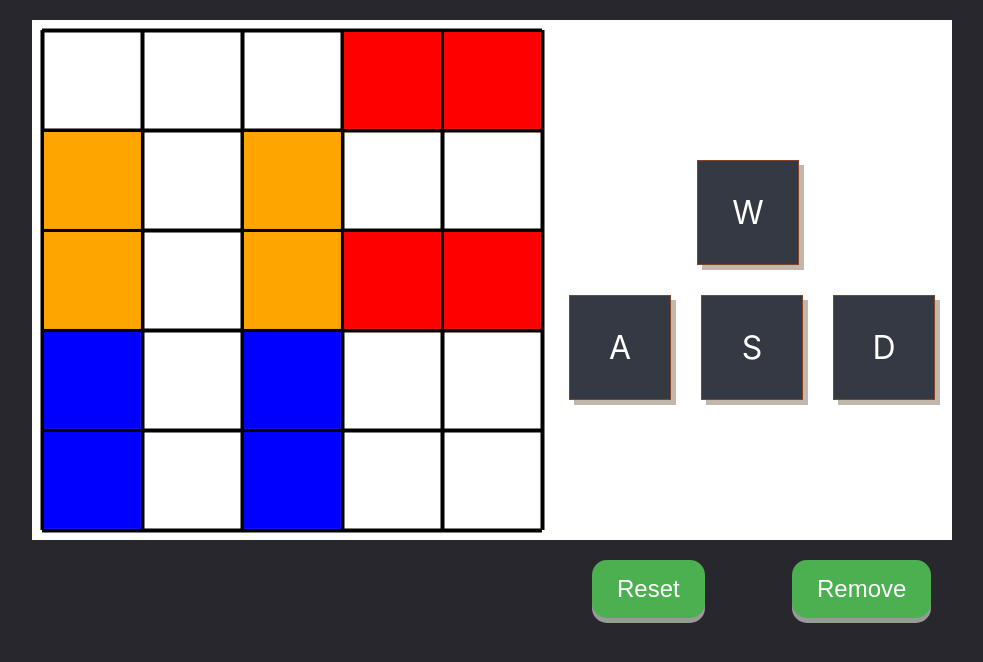
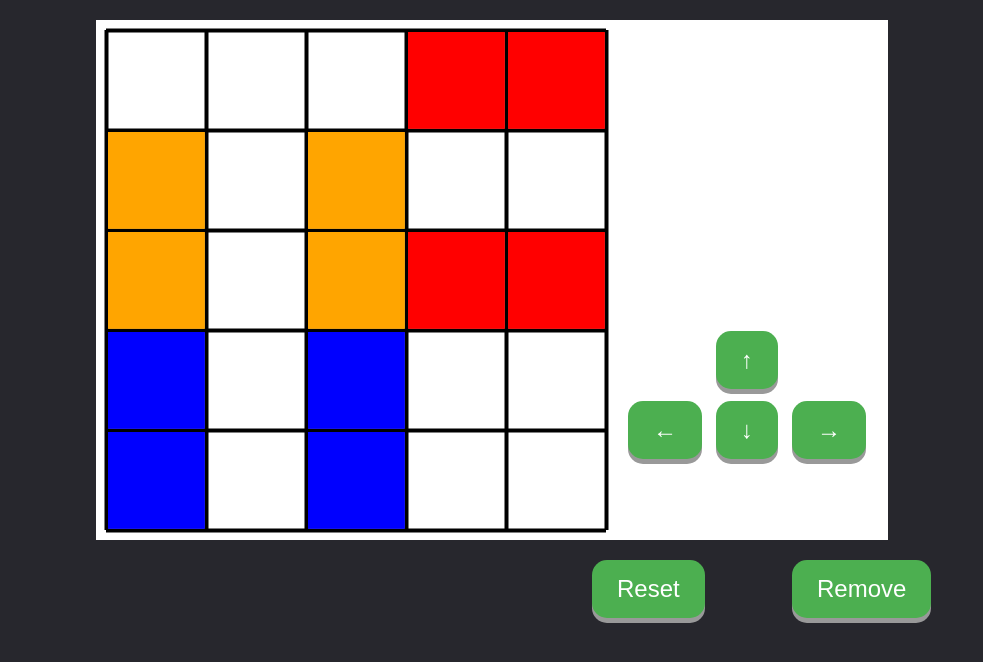
Before and after one commit to atiwari18/square-push, a React (Create React App) app: page /board1 in a window 1280 px wide. Shown: the top 662 px of the page, without its empty margins (148-1131 px from the left). Built offline with nearby package versions, Linux system fonts and the light colour scheme.

Commit message:
Move Logic w/ Buttons (Left goes Up)

```diff
--- a/src/Model/Model.js
+++ b/src/Model/Model.js
@@ -1,15 +1,16 @@
 export class MoveType {
-    constructor(deltaR, deltaC, label) {
+    constructor(deltaR, deltaC) {
         this.deltaR = deltaR;
         this.deltaC = deltaC;
-        this.label = label;
     }
+
+
 }
 
-export const Up = new MoveType(-1, 0, "up");
-export const Down = new MoveType(1, 0, "down");
-export const Left = new MoveType(0, -1, "left");
-export const Right = new MoveType(0, 1, "right");
+export const Up = new MoveType(-1, 0);
+export const Down = new MoveType(1, 0);
+export const Left = new MoveType(0, -1);
+export const Right = new MoveType(0, 1);
 
 export class Location {
     constructor(row, column) {
@@ -72,7 +73,7 @@ export class Board {
 
         //Can NinjaSE move left?
         let available = false;
-        if(this.ninjaSE.column > 0) {
+        if(coord.column > 0) {
             available = true;
             if (available) {
                 moves.push(Left);
@@ -81,7 +82,7 @@ export class Board {
 
         //Can NinjaSe move right?
         available = false;
-        if((this.ninjaSE.column + 1) < (this.columns)) {
+        if((coord.column + 1) < (this.columns - 1)) {
             available = true;
             if (available) {
                 moves.push(Right);
@@ -90,7 +91,7 @@ export class Board {
 
         //Can NinjaSE move down?
         available = false;
-        if ((this.ninjaSE.row + 1) < (this.rows)) {
+        if ((coord.row + 1) < (this.rows - 1)) {
             available = true;
             if (available) {
                 moves.push(Down);
@@ -99,7 +100,7 @@ export class Board {
 
         //Can NinjaSE move up?
         available = false;
-        if (this.ninjaSE.row > 0) {
+        if (coord.row > 0) {
             available = true;
             if(available) {
                 moves.push(Up);
@@ -126,9 +127,9 @@ export default class Model {
         var pieces = [];
         for (let p of info.initial) {
             const color = p.color;
-            const numRows = parseInt(p.row) - 1;
-            const numColumns = p.column.charCodeAt(0) - 'A'.charCodeAt(0);
-            pieces.push(new Piece(color, numRows, numColumns));
+            const row = parseInt(p.row) - 1;
+            const col = p.column.charCodeAt(0) - 'A'.charCodeAt(0);
+            pieces.push(new Piece(color, row, col));
         }
 
         this.board = new Board(numRows, numColumns, pieces, ninjaSEObj);
--- a/src/Pages/Board1.css
+++ b/src/Pages/Board1.css
@@ -67,6 +67,113 @@ body {
   font-size: 2em;
 }
 
+/* Up Button */
+.upButton {
+  position: relative;
+  left: 100px;
+  top: 80px;
+  padding: 15px 25px;
+  font-size: 24px;
+  cursor: pointer;
+  text-align: center;
+  float: left;
+  text-decoration: none;
+  outline: none;
+  color: #fff;
+  background-color: #4CAF50;
+  border: none;
+  border-radius: 15px;
+  box-shadow: 0 5px #999;
+}
+
+.upButton:hover {background-color: #3e8e41}
+
+.upButton:active {
+  background-color: #3e8e41;
+  box-shadow: 0 2.5px #666;
+  transform: translateY(4px);
+}
+
+/* Left Button */
+.leftButton {
+  position: relative;
+  right: 50px;
+  top: 150px;
+  padding: 15px 25px;
+  font-size: 24px;
+  cursor: pointer;
+  text-align: center;
+  float: left;
+  text-decoration: none;
+  outline: none;
+  color: #fff;
+  background-color: #4CAF50;
+  border: none;
+  border-radius: 15px;
+  box-shadow: 0 5px #999;
+}
+
+.leftButton:hover {background-color: #3e8e41}
+
+.leftButton:active {
+  background-color: #3e8e41;
+  box-shadow: 0 2.5px #666;
+  transform: translateY(4px);
+}
+
+/* Right Button */
+.rightButton {
+  position: relative;
+  right: -40px;
+  top: 150px;
+  padding: 15px 25px;
+  font-size: 24px;
+  cursor: pointer;
+  text-align: center;
+  float: left;
+  text-decoration: none;
+  outline: none;
+  color: #fff;
+  background-color: #4CAF50;
+  border: none;
+  border-radius: 15px;
+  box-shadow: 0 5px #999;
+}
+
+.rightButton:hover {background-color: #3e8e41}
+
+.rightButton:active {
+  background-color: #3e8e41;
+  box-shadow: 0 2.5px #666;
+  transform: translateY(4px);
+}
+
+/* Left Button */
+.downButton {
+  position: relative;
+  right: 110px;
+  top: 150px;
+  padding: 15px 25px;
+  font-size: 24px;
+  cursor: pointer;
+  text-align: center;
+  float: left;
+  text-decoration: none;
+  outline: none;
+  color: #fff;
+  background-color: #4CAF50;
+  border: none;
+  border-radius: 15px;
+  box-shadow: 0 5px #999;
+}
+
+.downButton:hover {background-color: #3e8e41}
+
+.downButton:active {
+  background-color: #3e8e41;
+  box-shadow: 0 2.5px #666;
+  transform: translateY(4px);
+}
 /* Reset Button */
 .resetButton {
   position: absolute;
--- a/src/Pages/Board1.js
+++ b/src/Pages/Board1.js
@@ -28,12 +28,10 @@ export const Board1 = () => {
 
     const moveNinjaHandler = (direction) => {
         moveNinjaSE(model, direction);
-        console.log(direction);
-        console.log(model);
-        console.log(model.board.ninjaSE);
         forceRedraw(redraw + 1);
     }
 
+/*
     function removeActiveClass(e) {
         // Removes activeKey for everything
         e.target.classList.remove("activeKey");
@@ -69,35 +67,11 @@ export const Board1 = () => {
 
 
     // Listens to users and when key is pressed calls keyDown
-    window.addEventListener("keydown", keyDown);
+    window.addEventListener("keydown", function(event) {
+        if (event.code == 'KeyA') {moveNinjaHandler(Left)}
+    });
 
-    const handleKeyUp = (e) => {
-        keyPressed = false;
-    }
-
-    const handleKeyDown = (e) => {
-        if (keyPressed) { return ; }
-        keyDown = true;
-
-        var direction = null;
-        if ( (e.keyCode === 65) && model.available(Left) ) { direction = Left; }
-        else if ( (e.keyCode === 87) && model.available(Up) ) { direction = Up; }
-        else if ( (e.keyCode === 68) && model.available(Right) ) { direction = Right; }
-        else if ( (e.keyCode === 83) && model.available(Down) ) { direction = Down; }
-
-        //If there is a direction then we call the moveNinja Handler
-        if (direction) {
-            moveNinjaHandler(direction);
-        }
-    }
-
-
-    return (
-        <body>
-            <div className = "canvas">
-                <img id="ninjase" src={ninjase} alt="hidden" hidden></img>
-                <canvas width="520px" height="520px" ref = {canvasRef} onKeyDown={handleKeyDown} onKeyUp={handleKeyUp}></canvas>
-
+    /*
     <div className="keyboard">
 
         <div className="keyboardTop">
@@ -118,6 +92,19 @@ export const Board1 = () => {
             </div>
         </div>
     </div>
+    */
+
+    return (
+        <body>
+            <div className = "canvas">
+                <img id="ninjase" src={ninjase} alt="hidden" hidden></img>
+                <canvas width="520px" height="520px" ref = {canvasRef}></canvas>
+
+                <button className = "upButton" onClick = {(e) => moveNinjaHandler(Up)} disabled={!model.available(Up)}> &#8593; </button>
+                <button className = "leftButton" onClick = {(e) => moveNinjaHandler(Left)} disabled={!model.available(Left)}> &#8592; </button>
+                <button className = "rightButton" onClick = {(e) => moveNinjaHandler(Right)} disabled={!model.available(Right)}> &#8594; </button>
+                <button className = "downButton"onClick = {(e) => moveNinjaHandler(Down)} disabled={!model.available(Down)}> &#8595; </button>
+
             </div>
 
             <div className="buttonLocations">
```
Lines whose indentation alone changed are shown as unchanged.
